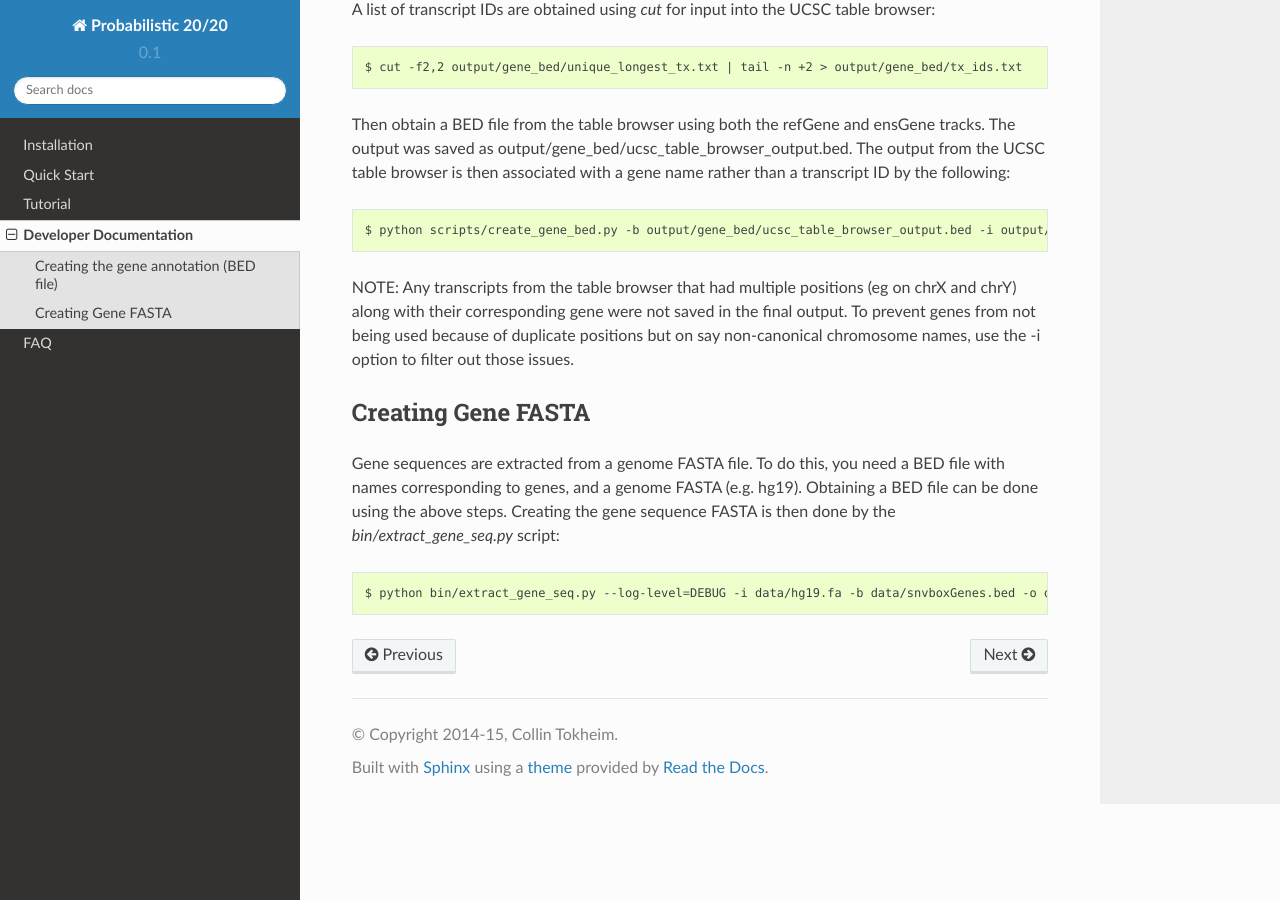
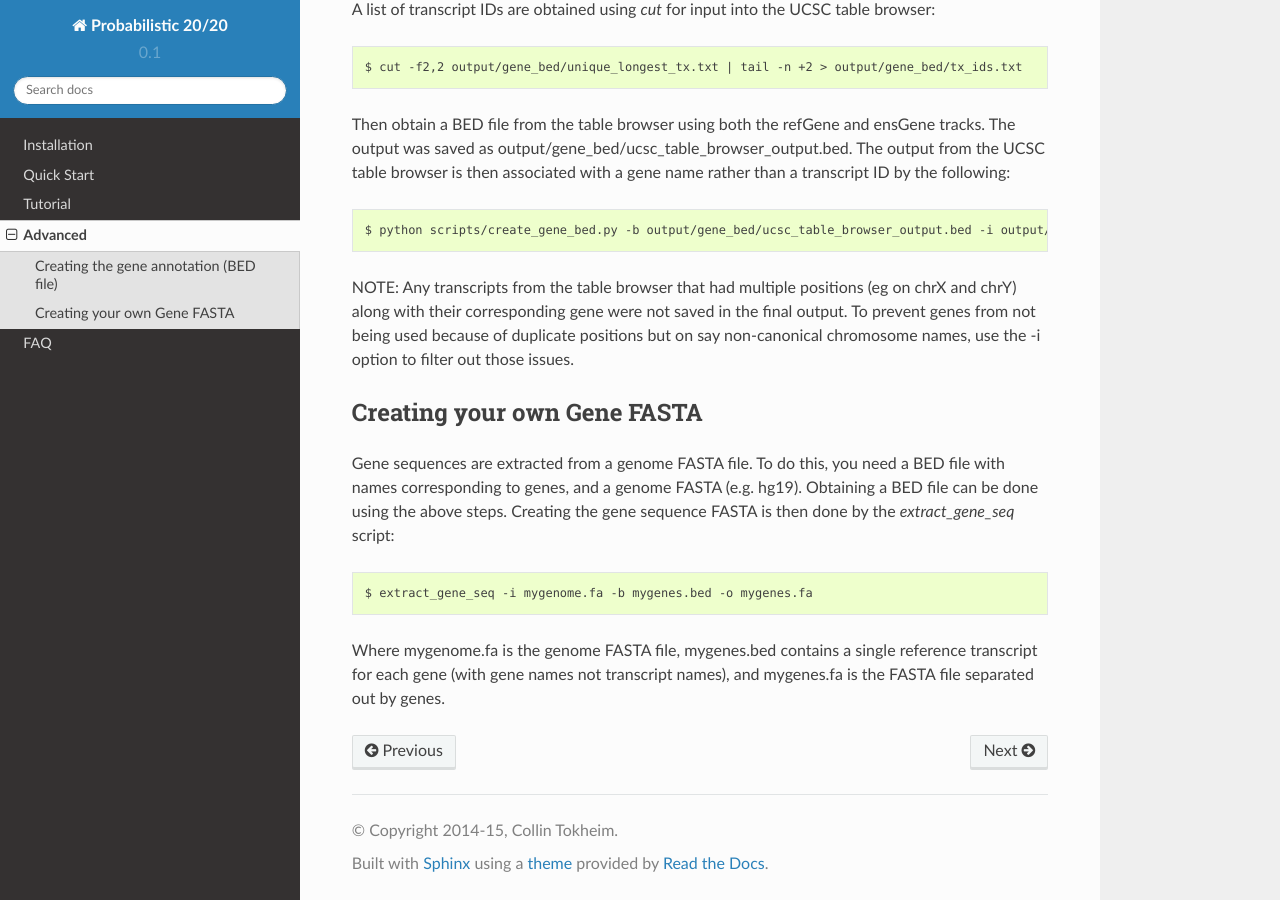
Before and after one commit to KarchinLab/probabilistic2020, a Sphinx documentation site: the page built from doc/advanced_doc.rst, in a window 1280 px wide and 900 px high, scrolled down 615 px. Built offline with Sphinx 7.4.7 and the Read the Docs theme 2.0.0, drawn with Linux system fonts in a browser that asks for light colours; pages that are not in the unit, such as notebooks, are missing from menus; some of the changed text lies outside the part shown.

Commit message:
Updated doc

```diff
--- a/doc/dev_doc.rst
+++ b/doc/advanced_doc.rst
@@ -1,5 +1,7 @@
-Developer Documentation
-=======================
+Advanced
+========
+
+
 
 Creating the gene annotation (BED file)
 ---------------------------------------
@@ -40,14 +42,17 @@ The output was saved as output/gene_bed/ucsc_table_browser_output.bed. The outpu
 NOTE: Any transcripts from the table browser that had multiple positions (eg on chrX
 and chrY) along with their corresponding gene were not saved in the final output. To prevent genes from not being used because of duplicate positions but on say non-canonical chromosome names, use the -i option to filter out those issues.
 
-Creating Gene FASTA
--------------------
+Creating your own Gene FASTA
+----------------------------
 
 Gene sequences are extracted from a genome FASTA file. To do this, you need
 a BED file with names corresponding to genes, and a genome FASTA (e.g. hg19).
 Obtaining a BED file can be done using the above steps. Creating the gene
-sequence FASTA is then done by the `bin/extract_gene_seq.py` script:
+sequence FASTA is then done by the `extract_gene_seq` script:
 
 .. code-block:: bash
 
-    $ python bin/extract_gene_seq.py --log-level=DEBUG -i data/hg19.fa -b data/snvboxGenes.bed -o data/snvboxGenes.fa
+    $ extract_gene_seq -i mygenome.fa -b mygenes.bed -o mygenes.fa
+
+Where mygenome.fa is the genome FASTA file, mygenes.bed contains a single reference transcript for each gene (with gene names not transcript names), and mygenes.fa is the FASTA
+file separated out by genes.
--- a/doc/index.rst
+++ b/doc/index.rst
@@ -33,12 +33,12 @@ for several factors that could effect the significance of driver genes.
 Contents:
 
 .. toctree::
-   :maxdepth: 2
+   :maxdepth: 1
 
    installation
    quickstart
    tutorial
-   dev_doc
+   advanced_doc
       api
    faq
 
```
Also changed, not shown: doc/tutorial.rst (line endings or trailing spaces).
